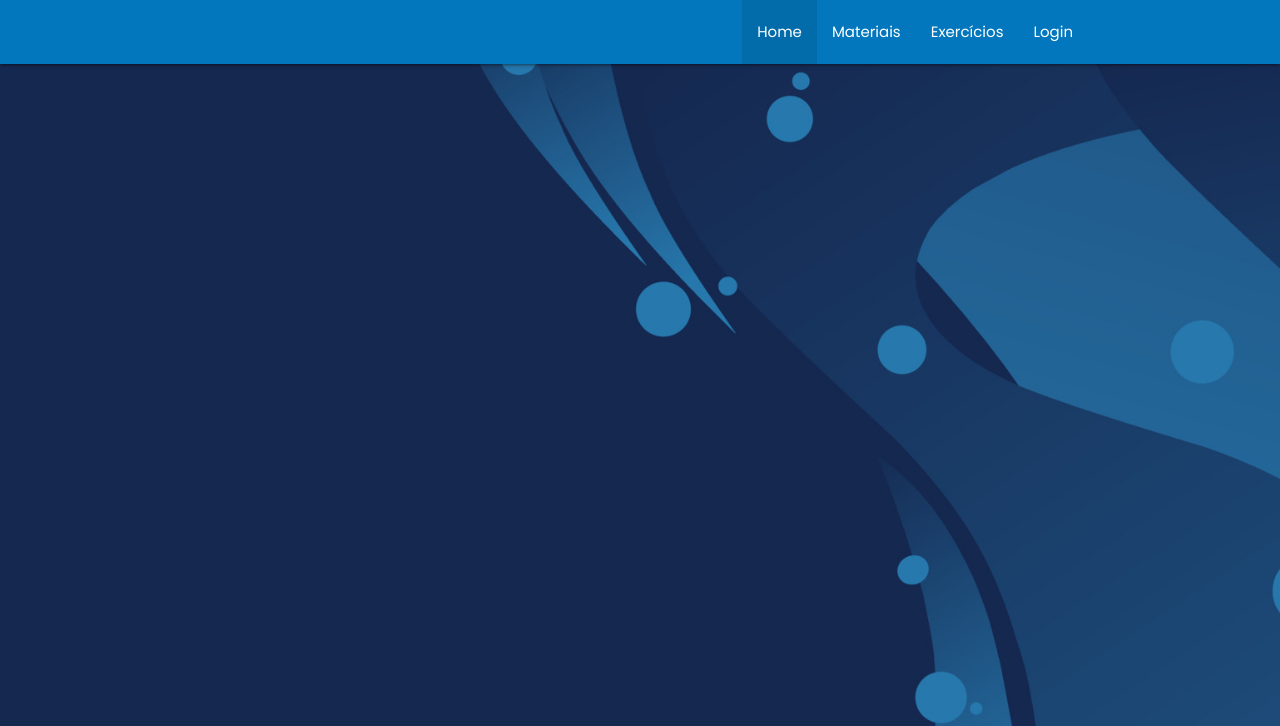
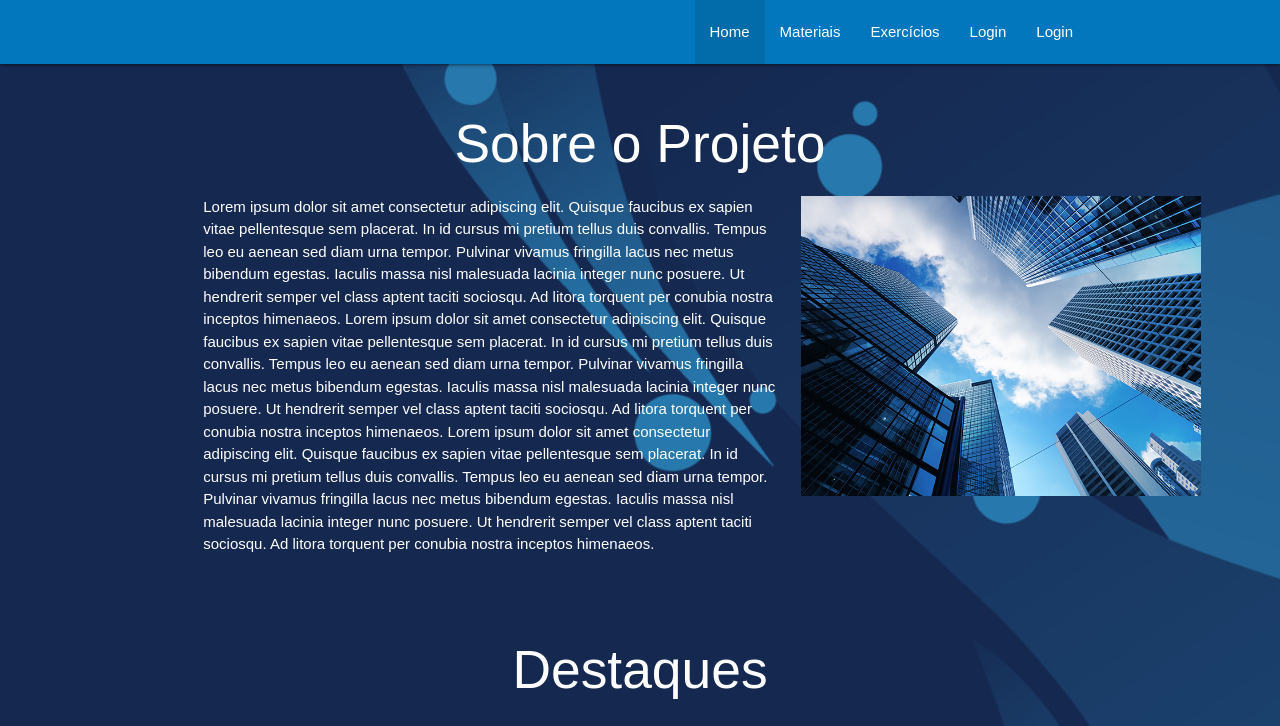
Before and after one commit to Renatinha-jpg/TCC, a PHP site: page / in a window 1280 px wide. Shown: the top 726 px of the page. Run offline with PHP 8.4, Linux system fonts and the light colour scheme.

Commit message:
index + pop up login

```diff
--- a/Portal Químico/header.php
+++ b/Portal Químico/header.php
@@ -1,5 +1,5 @@
  <?php
- $pc= basename($_SERVER['SCRIPT_NAME']);
+  $pc = basename($_SERVER['SCRIPT_NAME']);
   //echo $pagina_corrente;
   ?>
 
@@ -8,11 +8,64 @@
      <div class="nav-wrapper container">
        <a href="#" class="brand-logo"></a>
        <ul id="nav-mobile" class="right hide-on-small-only">
-        <li <?php if ($pc =='index.php') {echo'class="active"';}?>><a href="index.php">Home</a></li>
-        <li <?php if ($pc =='materiais.php') {echo'class="active"';}?>><a href="materiais.php">Materiais</a></li>
-        <li <?php if ($pc =='exercicios.php') {echo'class="active"';}?>><a href="exercicios.php">Exercícios</a></li>
-        <li <?php if ($pc =='login.php') {echo'class="active"';}?>><a href="login.php">Login</a></li>
+         <li <?php if ($pc == 'index.php') {
+                echo 'class="active"';
+              } ?>><a href="index.php">Home</a></li>
+         <li <?php if ($pc == 'materiais.php') {
+                echo 'class="active"';
+              } ?>><a href="materiais.php">Materiais</a></li>
+         <li <?php if ($pc == 'exercicios.php') {
+                echo 'class="active"';
+              } ?>><a href="exercicios.php">Exercícios</a></li>
+         <li <?php if ($pc == 'exercicios.php') {
+                echo 'class="active"';
+              } ?>><a href="login.php">Login</a></li>
+         <li><a href="#login-modal" class="modal-trigger">Login</a></li>
        </ul>
      </div>
    </nav>
  </div>
+
+ <div id="login-modal" class="modal">
+   <div class="modal-content">
+        <main class = "container">
+              <div class="col s12 m8 offset-m2 l6 offset-l3">
+
+            <form>
+
+                <h1>Login</h1>
+
+                <div class="input-box">
+                    <input placeholder="Usuario" type="email">
+                    <i class ="bx bxs-user"></i>
+                </div>
+
+
+                <div class="input-box">
+                    <input placeholder="Senha" type="password">
+                    <i class ="bx bxs-lock-alt"></i>
+                </div>
+
+                <div class="esqueceu-senha">
+                <label>
+                    <input type="checkbox" checked="checked" name="remember"/>
+                    Lembre-se de mim
+                </label>
+                    <a href="#">Esqueceu a senha?</a>
+                </div>
+
+
+                <button type="submit" class="login">Entrar</button>
+
+                <div class="register">
+                    <p>Não tem uma conta? <a href="registrar.php">Registre-se</a></p>
+                </div>
+            </div>
+
+
+                </form>
+            </main>
+
+   </div>
+   </form>
+ </div>
--- a/Portal Químico/index.css
+++ b/Portal Químico/index.css
@@ -6,10 +6,36 @@
 }
 
 body {
-  display: flex;
+  display: center;
   min-height: 100vh;
   background-image: url('img/background.jpg');
   background-size: cover;
   background-position: center;
   font-family: 'Poppins', sans-serif;
 }
+ h2{
+  text-align: center;
+  color: #ffffff;
+ }
+
+ p{
+  color: #ffffff;
+ }
+
+ .card {
+      background-color: #6284e9;
+      text-align: center;
+      border-radius: 10px;
+      box-shadow: 0 4px 6px rgba(0, 0, 0, 0.1);
+      transition: transform 0.3s ease, box-shadow 0.3s ease;
+    }
+
+.card .card-image img {
+      height: 180px;
+      object-fit: cover;
+    }
+
+.card:hover {
+transform: scale(1.05);
+box-shadow: 0 8px 15px rgba(0, 0, 0, 0.2);
+}
--- a/Portal Químico/index.php
+++ b/Portal Químico/index.php
@@ -1,16 +1,89 @@
 <!DOCTYPE html>
 <html lang="pt-BR">
+
 <head>
-       <meta charset="UTF-8">
+    <meta charset="UTF-8">
     <meta name="viewport" content="width=device-width, initial-scale=1.0">
     <link href='https://unpkg.com/boxicons@2.1.4/css/boxicons.min.css' rel='stylesheet'>
-    <link type="text/css" rel="stylesheet" href="css/materialize.min.css"  media="screen,projection"/>
-    <meta name="viewport" content="width=device-width, initial-scale=1.0"/>
-    <link rel="stylesheet" href="materiais.css">
+    <link type="text/css" rel="stylesheet" href="css/materialize.min.css" media="screen,projection" />
+    <meta name="viewport" content="width=device-width, initial-scale=1.0" />
+    <link rel="stylesheet" href="index.css">
     <?php include_once "header.php"; ?>
     <title>Portal Químico - Home</title>
 </head>
+
 <body>
+    <div class="container">
+  <div class="section 1">
+    <h2>Sobre o Projeto</h2>
+    <div class="row">
+      <div class="col s12"></div>
+      <div class="col s8">
 
+<p>Lorem ipsum dolor sit amet consectetur adipiscing elit. Quisque faucibus ex sapien vitae pellentesque sem placerat. In id cursus mi pretium tellus duis convallis. Tempus leo eu aenean sed diam urna tempor. Pulvinar vivamus fringilla lacus nec metus bibendum egestas. Iaculis massa nisl malesuada lacinia integer nunc posuere. Ut hendrerit semper vel class aptent taciti sociosqu. Ad litora torquent per conubia nostra inceptos himenaeos.
+
+Lorem ipsum dolor sit amet consectetur adipiscing elit. Quisque faucibus ex sapien vitae pellentesque sem placerat. In id cursus mi pretium tellus duis convallis. Tempus leo eu aenean sed diam urna tempor. Pulvinar vivamus fringilla lacus nec metus bibendum egestas. Iaculis massa nisl malesuada lacinia integer nunc posuere. Ut hendrerit semper vel class aptent taciti sociosqu. Ad litora torquent per conubia nostra inceptos himenaeos.
+
+Lorem ipsum dolor sit amet consectetur adipiscing elit. Quisque faucibus ex sapien vitae pellentesque sem placerat. In id cursus mi pretium tellus duis convallis. Tempus leo eu aenean sed diam urna tempor. Pulvinar vivamus fringilla lacus nec metus bibendum egestas. Iaculis massa nisl malesuada lacinia integer nunc posuere. Ut hendrerit semper vel class aptent taciti sociosqu. Ad litora torquent per conubia nostra inceptos himenaeos.
+</p>
+      </div>
+      <div class="col s4">
+        <img src="R.jpeg" width="400" height="300">
+      </div>
+    </div>
+  </div>
+
+  <div class="section 1">
+    <h2>Destaques</h2>
+     <div class="row">
+    <div class="col s4 m4">
+      <div class="card">
+        <div class="card-image">
+          <img src="images/sample-1.jpg">
+          <span class="card-title">Card Title</span>
+        </div>
+        <div class="card-content">
+          <p>I am a very simple card. I am good at containing small bits of information.
+          I am convenient because I require little markup to use effectively.</p>
+        </div>
+    </div>
+  </div>
+
+
+    <div class="col s4 m4">
+      <div class="card">
+        <div class="card-image">
+          <img src="images/sample-1.jpg">
+          <span class="card-title">Card Title</span>
+        </div>
+        <div class="card-content">
+          <p>I am a very simple card. I am good at containing small bits of information.
+          I am convenient because I require little markup to use effectively.</p>
+        </div>
+    </div>
+  </div>
+
+  <div class="col s4 m4">
+      <div class="card">
+        <div class="card-image">
+          <img src="images/sample-1.jpg">
+          <span class="card-title">Card Title</span>
+        </div>
+        <div class="card-content">
+          <p>I am a very simple card. I am good at containing small bits of information.
+          I am convenient because I require little markup to use effectively.</p>
+        </div>
+    </div>
+  </div>
+     </div>
+</div>
+    <script src="js/materialize.js"></script>
+    <script>
+        document.addEventListener('DOMContentLoaded', function() {
+            var elems = document.querySelectorAll('.modal');
+            var instances = M.Modal.init(elems, {});
+        });
+    </script>
 </body>
+
 </html>
--- a/Portal Químico/login.php
+++ b/Portal Químico/login.php
@@ -35,7 +35,7 @@
                     <input type="checkbox" checked="checked" name="remember"/>
                     Lembre-se de mim
                 </label>
-                    <a href="#">Esqueceu a senha?</a>
+                    <a href="senhaesqueceu.php">Esqueceu a senha?</a>
                 </div>
 
 
```
Also changed, not shown: Portal Químico/exercicios.php (+7 -1 lines), Portal Químico/materiais.php (+7 -1 lines), Portal Químico/senhaesqueceu.css (added, +41 -0 lines), Portal Químico/R.jpeg (added), Portal Químico/senhaesqueceu.php (added). Lines whose indentation alone changed are shown as unchanged.
